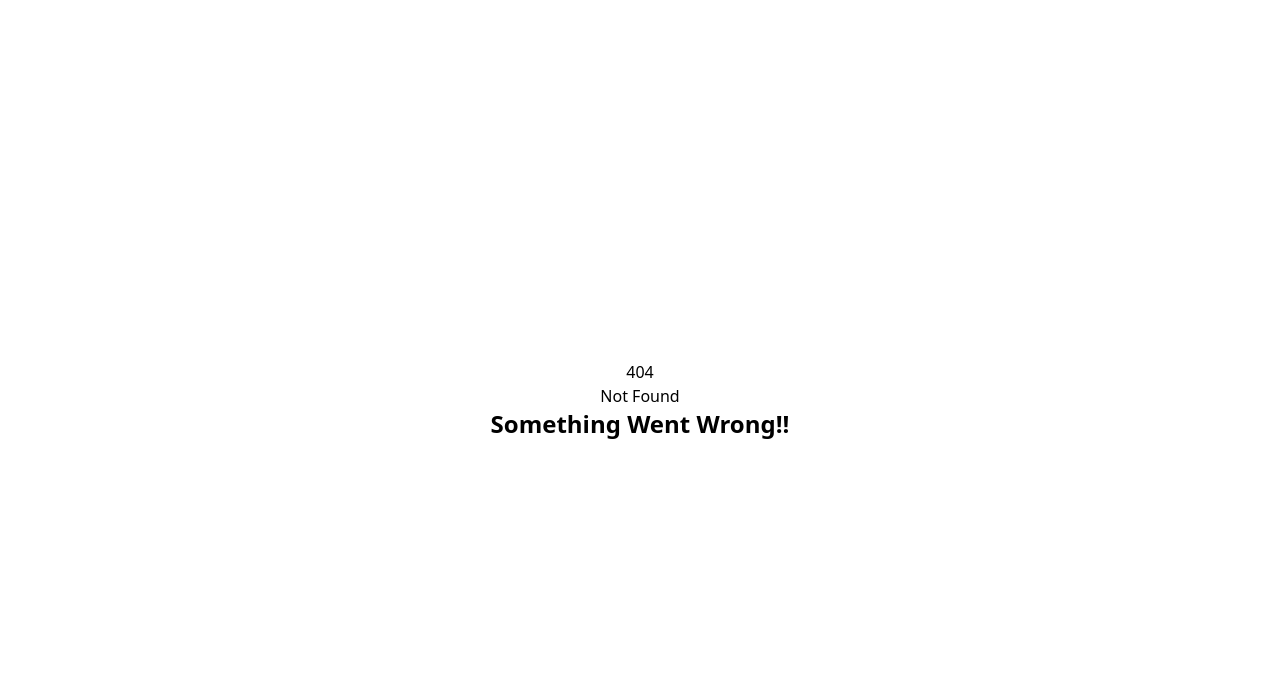
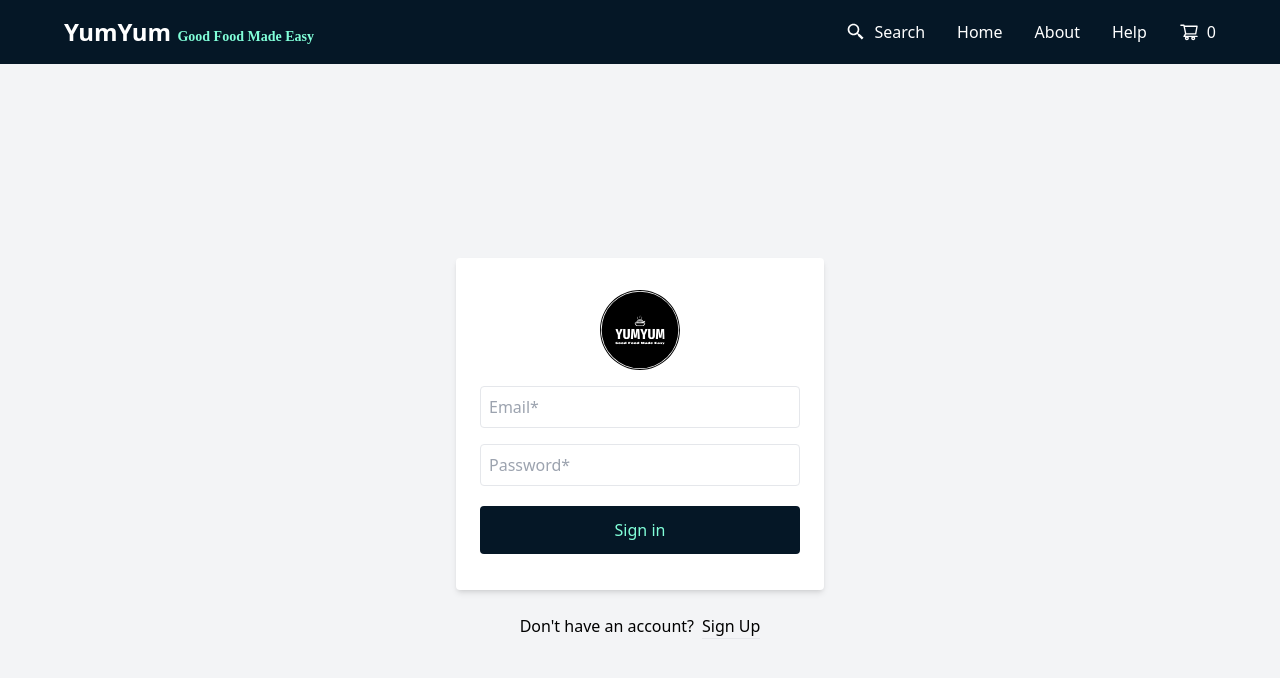
Before and after one commit to KunalSalunkhe12/YUMYUM-Food-ordering-app, a React (Vite) app: page /auth in a window 1280 px wide. Before the commit this address had no page. Shown: the top 678 px of the page. Built offline with nearby package versions, Linux system fonts and the light colour scheme; a web font is replaced by a local one.

Commit message:
create auth component

```diff
--- /dev/null
+++ b/api/index.js
@@ -0,0 +1,6 @@
+import axios from 'axios';
+
+const url = 'http://localhost:3000';
+
+export const signup = (userData) => axios.post(`${url}/user/signup`, userData);
+export const signin = (userData) => axios.post(`${url}/user/signin`, userData);
--- a/package.json
+++ b/package.json
@@ -12,12 +12,17 @@
   "author": "",
   "license": "ISC",
   "dependencies": {
+    "@hookform/devtools": "^4.3.1",
+    "axios": "^1.6.0",
     "react": "^18.2.0",
     "react-dom": "^18.2.0",
+    "react-hook-form": "^7.47.0",
+    "react-hot-toast": "^2.4.1",
     "react-icons": "^4.9.0",
     "react-router-dom": "^6.13.0"
   },
   "devDependencies": {
+    "buffer": "^5.7.1",
     "parcel": "^2.8.3",
     "parcel-reporter-static-files-copy": "^1.5.0",
     "postcss": "^8.4.21",
--- a/src/App.js
+++ b/src/App.js
@@ -1,38 +1,35 @@
 import React, { Suspense } from "react";
 import ReactDOM from "react-dom/client";
+import RootLayout from "./components/RootLayout";
 import RestaurantList from "./components/RestaurantList";
 import RestaurantMenu from "./components/RestaurantMenu";
 import Error from "./components/Error";
-import Header from "./components/Header";
 import About from "./components/About";
 import Help from "./components/Help";
 import Profile from "./components/Profile";
 import Cart from "./components/Cart";
-import { CartProvider } from "../utils/context/CartContext";
+import Auth from "./components/Auth";
+
 import { createBrowserRouter, RouterProvider, Outlet } from "react-router-dom";
 import { lazy } from "react";
 const Search = lazy(() => import("./components/Search.js"))
 
-const AppLayout = () => {
-    return (
-        <CartProvider>
-            <Header />
-            <Outlet />
-        </CartProvider>
-    )
-}
 
 const router = createBrowserRouter([
     {
         path: "/",
         element: (
-            <AppLayout />
+            <RootLayout />
         ),
         errorElement: <Error />,
         children: [
             {
                 index: true,
                 element: <RestaurantList />
+            },
+            {
+                path: "auth",
+                element: <Auth />
             },
             {
                 path: "restaurant/:id",
--- /dev/null
+++ b/src/components/Auth.js
@@ -0,0 +1,129 @@
+import { useState } from "react";
+import { useNavigate } from "react-router-dom";
+import { useForm } from "react-hook-form";
+import { signin, signup } from "../../api";
+
+import yumyumLogo from "../../assets/yumyum-background.svg";
+import toast from "react-hot-toast";
+
+
+const Auth = () => {
+    const [isSignup, setIsSignup] = useState(false);
+    const {
+        register,
+        handleSubmit,
+        control,
+        formState: { errors, isSubmitting },
+    } = useForm();
+    const navigate = useNavigate();
+
+    const switchMode = () => {
+        setIsSignup((prevIsSignup) => !prevIsSignup);
+    };
+
+    const onSubmit = async (formData) => {
+        console.log(formData)
+        try {
+            if (isSignup) {
+                const { data } = await signup(formData);
+                localStorage.setItem("profile", JSON.stringify({ ...data }));
+                toast.success("Sign up successfully");
+                navigate("/");
+            } else {
+                const { data } = await signin(formData);
+                localStorage.setItem("profile", JSON.stringify({ ...data }));
+                toast.success("Sign in successfully");
+                navigate("/");
+            }
+        } catch (error) {
+            console.log(error);
+            toast.error("Something went wrong");
+        }
+    };
+
+    return (
+        <div className="bg-gray-100 min-h-screen flex p-8">
+            <div className="container mt-24 max-w-sm mx-auto flex-1 flex flex-col items-center justify-center px-2">
+                <div className="bg-white px-6 py-8 rounded shadow-md text-black w-full">
+                    <img src={yumyumLogo} alt="YumYum Logo" className="w-20 h-20 mx-auto mb-4" />
+                    <form onSubmit={handleSubmit(onSubmit)} noValidate>
+                        {isSignup && (
+                            <div className="mb-4">
+                                <input
+                                    type="text"
+                                    className="block border border-grey-light w-full p-2 rounded mb-4"
+                                    placeholder="Full Name*"
+                                    {...register("name", {
+                                        required: {
+                                            value: true,
+                                            message: "Please enter your name",
+                                        },
+                                    })}
+                                />
+                                <p className="text-xs text-red-500">{errors.name?.message}</p>
+                            </div>
+                        )}
+                        <div className="mb-4">
+                            <input
+                                type="text"
+                                className="block border border-grey-light w-full p-2 rounded mb-4"
+                                {...register("email", {
+                                    required: {
+                                        value: true,
+                                        message: "Please enter your email",
+                                    },
+                                    pattern: {
+                                        value: /^[A-Z0-9._%+-]+@[A-Z0-9.-]+\.[A-Z]{2,}$/i,
+                                        message: "Invalid email address",
+                                    },
+                                })}
+                                placeholder="Email*"
+                            />
+                            <p className="text-xs text-red-500">{errors.email?.message}</p>
+                        </div>
+                        <div className="mb-4">
+                            <input
+                                type="password"
+                                className="block border border-grey-light w-full p-2 rounded mb-4"
+                                {...register("password", {
+                                    required: {
+                                        value: true,
+                                        message: "Please enter your password",
+                                    },
+                                    minLength: {
+                                        value: 6,
+                                        message: "Password must have at least 6 characters",
+                                    },
+                                })}
+                                placeholder="Password*"
+                            />
+                            <p className="text-xs text-red-500">{errors.password?.message}</p>
+                        </div>
+                        <button
+                            type="submit"
+                            className="bg-primary w-full text-center py-3 rounded text-secondary focus:outline-none my-1"
+                            disabled={isSubmitting}
+                        >
+                            {isSubmitting
+                                ? "Submitting..."
+                                : isSignup
+                                    ? "Create Account"
+                                    : "Sign in"}
+                        </button>
+                    </form>
+                </div>
+                <div className="text-grey-dark mt-6">
+                    {isSignup ? "Already have an account?" : "Don't have an account?"}
+                    <button
+                        onClick={switchMode}
+                        className="no-underline border-b border-blue text-blue ml-2"
+                    >
+                        {isSignup ? "Sign in" : "Sign Up"}
+                    </button>
+                </div>
+            </div>
+        </div>
+    );
+};
+
+export default Auth;
--- /dev/null
+++ b/src/components/RootLayout.js
@@ -0,0 +1,22 @@
+import { CartProvider } from "../../utils/context/CartContext";
+import { Outlet } from "react-router-dom";
+import Header from "./Header";
+import { Toaster } from "react-hot-toast";
+
+const RootLayout = () => {
+    return (
+        <CartProvider>
+            <Header />
+            <Outlet />
+            <Toaster
+                toastOptions={{
+                    style: {
+                        background: "#fefefe",
+                    },
+                }}
+            />
+        </CartProvider>
+    )
+}
+
+export default RootLayout;
```
Also changed, not shown: 1 other file (tests, documents, lock files or other folders).
